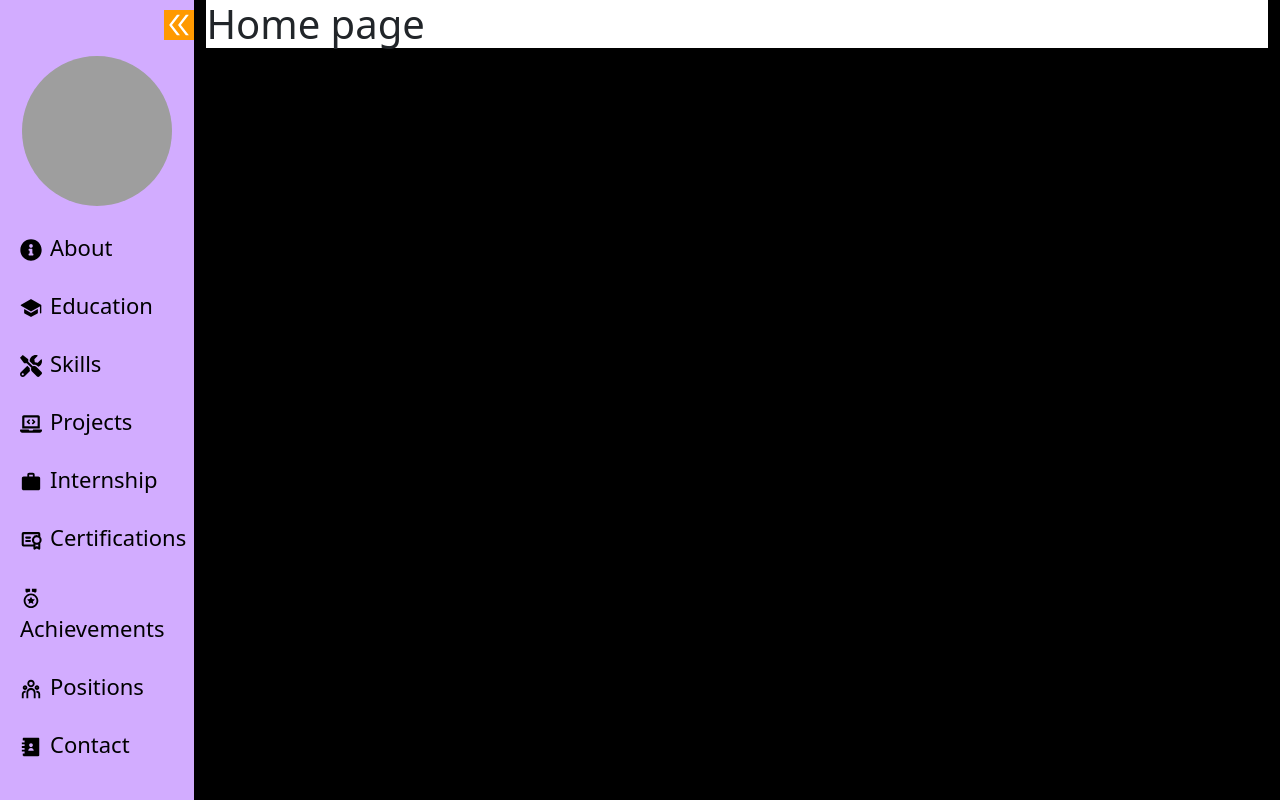
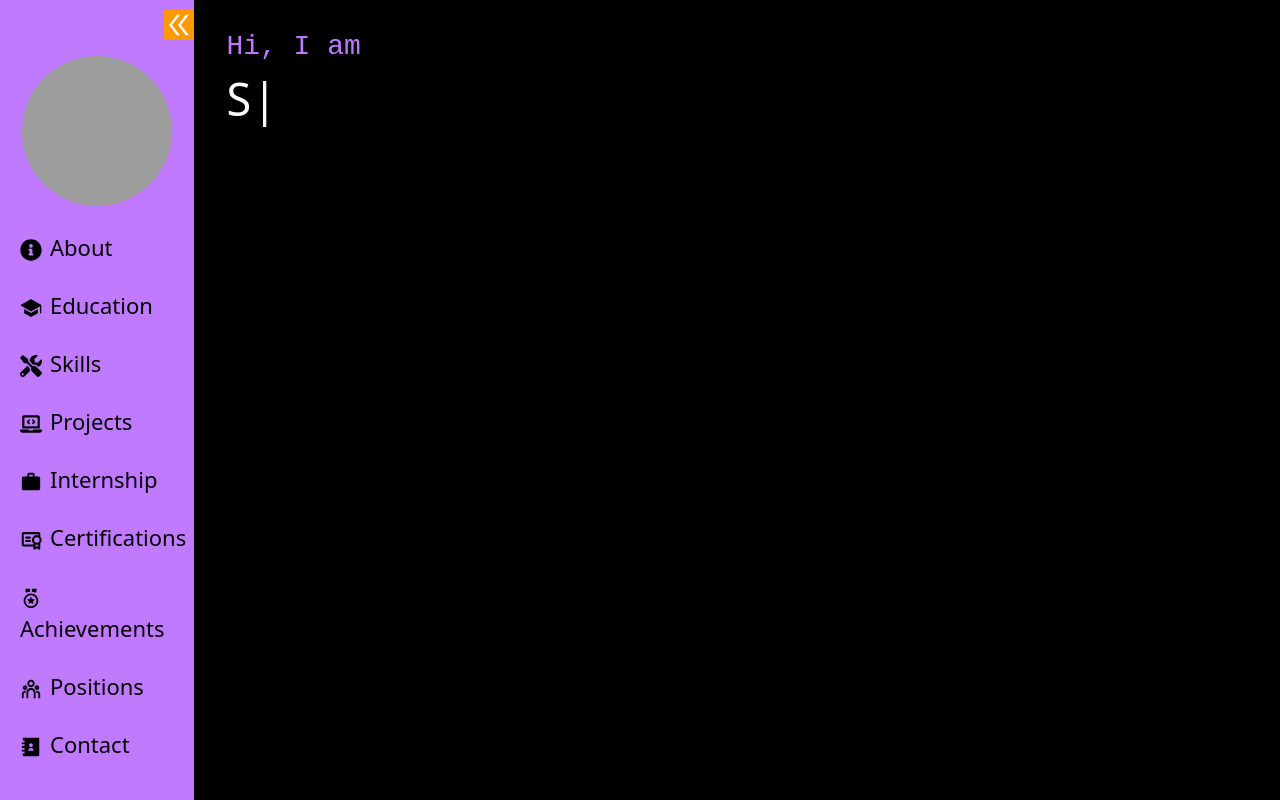
Before and after one commit to sanjana3339/Portfolio, a React (Create React App) app in the folder frontend/: page / in a window 1280 px wide. Built offline with nearby package versions, Linux system fonts and the light colour scheme; grey boxes are pictures that could not be loaded.

Commit message:
Typescripter added

```diff
--- a/frontend/package.json
+++ b/frontend/package.json
@@ -10,6 +10,7 @@
     "react-dom": "^18.3.1",
     "react-icons": "^5.2.1",
     "react-scripts": "5.0.1",
+    "typewriter-effect": "^2.21.0",
     "web-vitals": "^2.1.4"
   },
   "scripts": {
--- a/frontend/src/components/layout/layout.css
+++ b/frontend/src/components/layout/layout.css
@@ -4,12 +4,12 @@
 
 .sidebar{
     height:100vh;
-    background-color:rgb(210, 172, 255);
+    background-color:rgb(191, 122, 255);
     width: 80px;
 }
 .sidebar-toggle{
     height:100vh;
-    background-color:rgb(210, 172, 255);
+    background-color:rgb(191, 122, 255);
     width:230px;
 }
 
--- a/frontend/src/components/layout/layout.js
+++ b/frontend/src/components/layout/layout.js
@@ -1,5 +1,5 @@
 import React, {useState} from 'react';
-import Home from '../../pages/home/home';
+import About from '../../pages/about/about';
 import Menu from '../menus/menus';
 import { AiOutlineDoubleLeft } from "react-icons/ai";
 import { AiOutlineDoubleRight } from "react-icons/ai";
@@ -27,7 +27,7 @@ return(
                 <Menu toggle={toggle}/>
             </div>
             <div className='container'>
-                <Home/>
+                <About/>
 
             </div>
         </div>
--- /dev/null
+++ b/frontend/src/pages/about/about.css
@@ -0,0 +1,16 @@
+.about-page {
+    background-color: hsl(0, 0%, 0%);
+    margin-left: 20px;
+  }
+.about-content{
+  color: rgb(191, 122, 255);
+  padding-top: 30px;
+
+}
+.about-content h3{
+  font-family:monospace;
+}
+.type-writer{
+  font-size:45px;
+  color: white;
+}
--- /dev/null
+++ b/frontend/src/pages/about/about.js
@@ -0,0 +1,26 @@
+import React from 'react';
+import "./about.css";
+import Typewriter from 'typewriter-effect';
+
+function About()
+{
+return(
+    <div className='about-page'>
+        <div className='about-content'>
+        <h3>Hi, I am</h3>
+        <h1 className='type-writer'>
+            <Typewriter
+            options={{
+                strings: ['Sanjana Mudimala', 'Sanjana Reddy Mudimala'],
+                autoStart: true,
+                loop: true,
+            }}
+            />
+        </h1>
+        </div>
+    </div>
+)
+
+}
+
+export default About;
--- a/frontend/src/pages/home/home.css
+++ /dev/null
@@ -1,3 +0,0 @@
-.home-page {
-    background-color: hsl(0, 0%, 100%);
-  }
--- a/frontend/src/pages/home/home.js
+++ /dev/null
@@ -1,14 +0,0 @@
-import React from 'react';
-import "./home.css"
-
-function Home()
-{
-return(
-    <div className='home-page'>
-        <h1>Home page</h1>
-    </div>
-)
-
-}
-
-export default Home;
```
Also changed, not shown: 1 other file (tests, documents, lock files or other folders).
